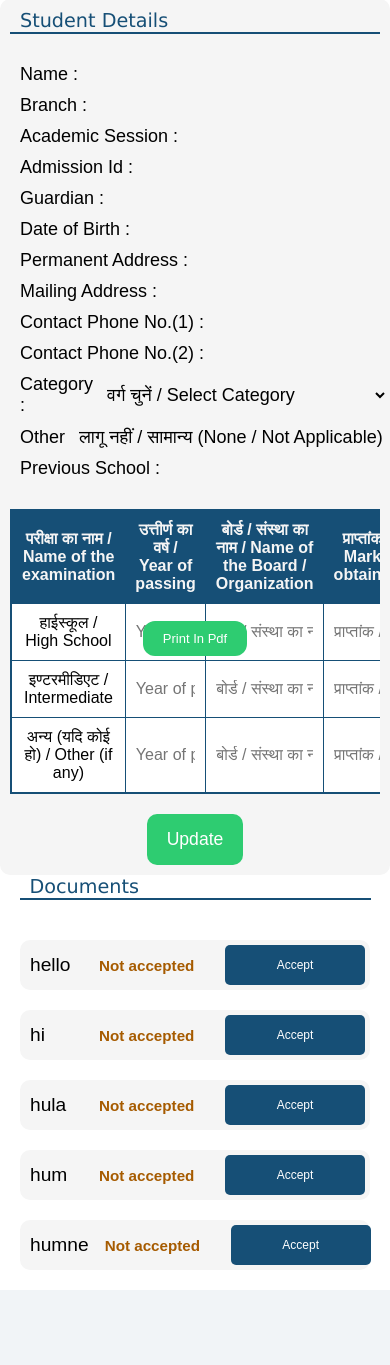
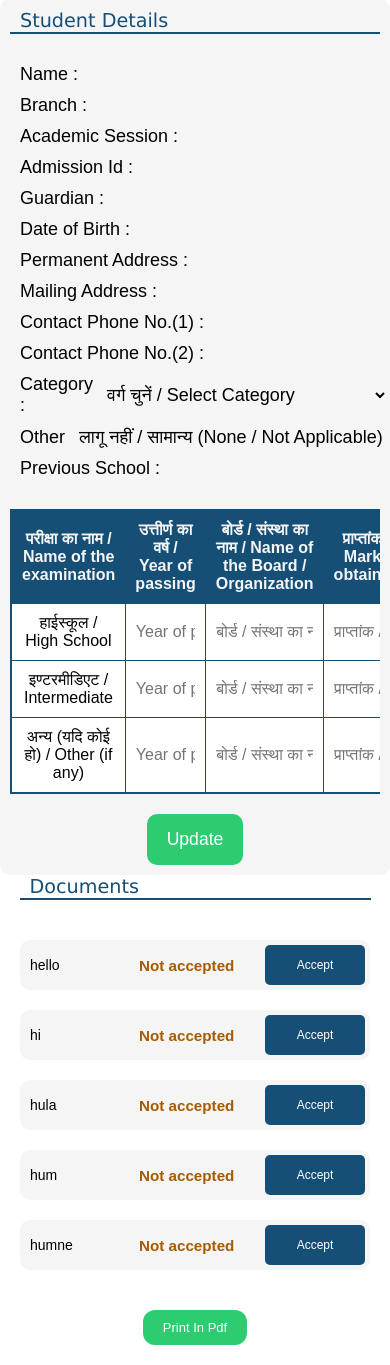
Before and after one commit to mayank659/admission-portal, a PHP site: page /Detail/detail.php in a window 390 px wide. Shown: the part 168-1533 px from the top of the page. Before the commit the page ends 1458 px from the top, so only its background shows below. Run offline with PHP 8.4, Linux system fonts and the light colour scheme; data comes from the database, SQL or seed files in the repository; data that the repository does not hold is empty.

Commit message:
commit
css update

```diff
--- a/Admission/media.css
+++ b/Admission/media.css
@@ -75,6 +75,9 @@
     width: 100%;
     padding: 0;
   }
+  .document-box{
+    font-size: 14px !important;
+  }
   .box button{
     font-size: 12px;
   }
@@ -119,4 +122,7 @@
     font-size: 13px !important;
     padding: 10px 20px !important;
   }
+  .document-toggle{
+    min-width: 100px !important;
+  }
 }
--- a/Detail/detail.css
+++ b/Detail/detail.css
@@ -131,11 +131,10 @@
     color: var(--text-color);
 }
 .printmain{
-  position:fixed;
-  bottom: 20px;
   display: flex;
   width: 100%;
-  justify-content: end;
+  justify-content: center;
+  padding: 20px;
   align-items: center;
 }
 .print{
```
